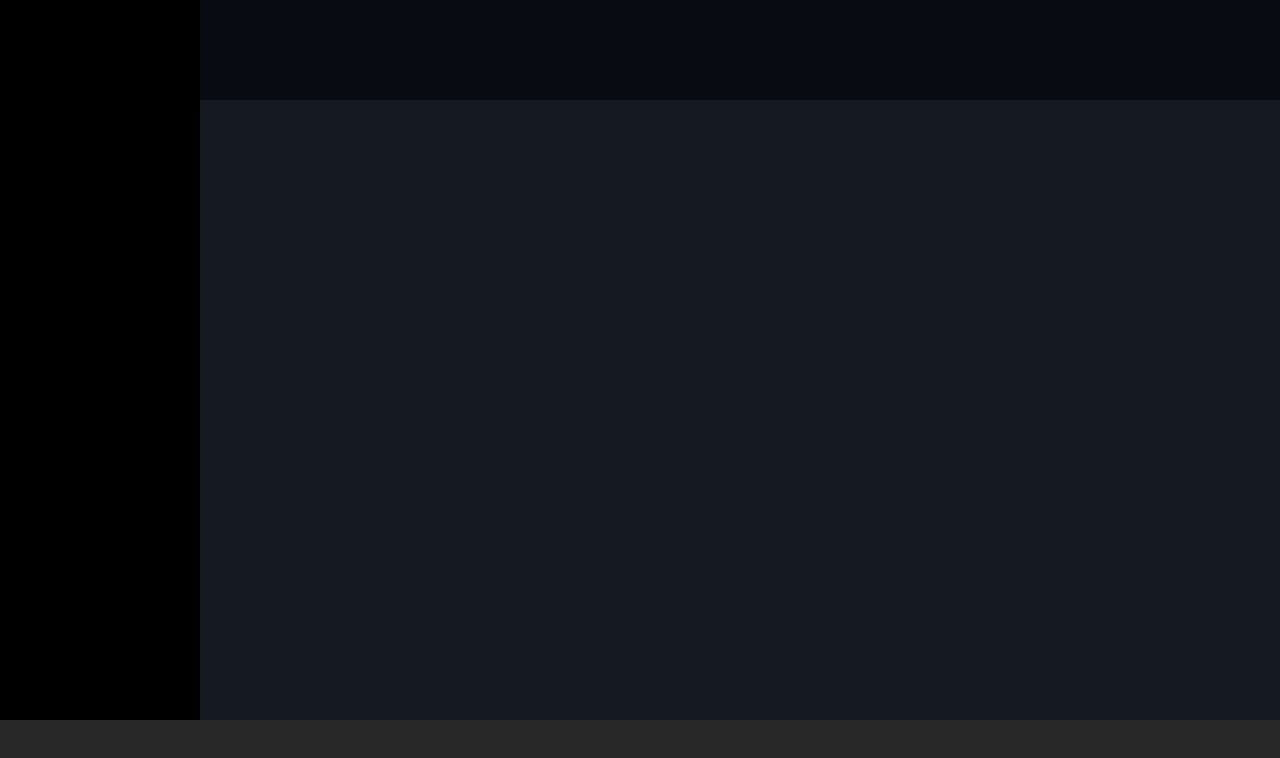
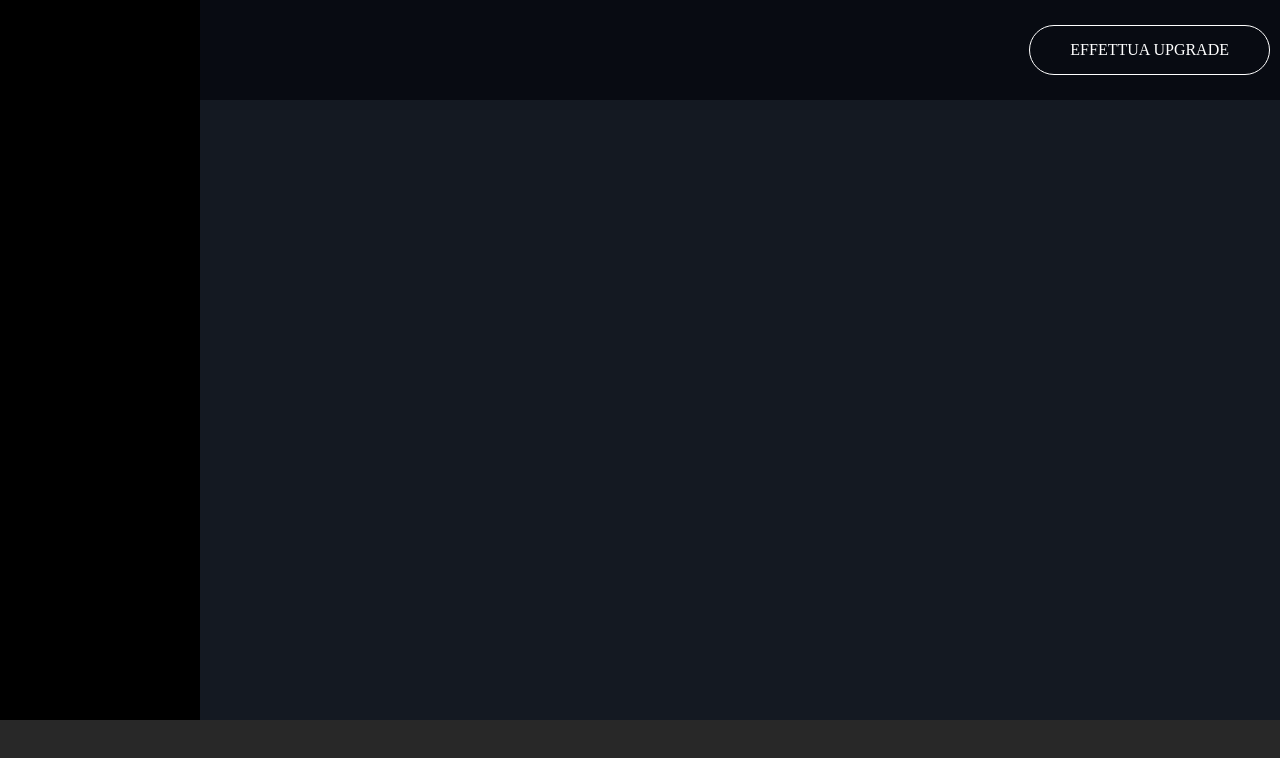
Before and after one commit to DemetrioPadre/html-css-spotifyweb, a plain HTML site: page index.html in a window 1280 px wide. Drawn offline with Linux system fonts and the light colour scheme.

Commit message:
add-main top button

```diff
--- a/css /style.css
+++ b/css /style.css
@@ -46,13 +46,21 @@ a {
 }
 
 /* MAIN */
-
-
 main {
     height: calc(100vh - 80px);
     width: 100%;
     display: flex;
 }
+
+/* NAV_BAR */
+
+#nav-bar {
+    width: 200px;
+    height: 100%;
+    background-color: #000000;
+}
+
+/* MAIN CONTENT */
 
 #main-content {
     width: calc(100% - 200px);
@@ -64,13 +72,22 @@ main {
     height: 100px;
     width: 100%;
     background-color: #080b12;
+    display: flex;
+
 }
 
-#nav-bar {
-    width: 200px;
-    height: 100%;
-    background-color: #000000;
+#main-top-link {
+    color: white;
+    border: 1px solid white;
+    border-radius: 30px;
+    padding: 15px 40px;
+    margin-right: 10px;
+
+
 }
+
+
+/* FOOTER */
 
 footer {
     height: 80px;
--- a/index.html
+++ b/index.html
@@ -6,15 +6,26 @@
     <meta name="viewport" content="width=device-width, initial-scale=1.0">
     <title>Document</title>
 
+    <!-- LINK CSS -->
 
     <link rel="stylesheet" href="./css /style.css">
 </head>
 
+<!-- STRUTTURA -->
+
+
 <body>
+    <!-- MAIN -->
     <main>
+        <!-- NAV BAR-->
         <div id="nav-bar"></div>
+
+        <!-- MAIN CONTENT -->
+
         <div id="main-content">
-            <div id="main-top"></div>
+            <div id="main-top">
+                <a href="#" id="main-top-link">EFFETTUA UPGRADE</a>
+            </div>
             <div id="main-center">
 
             </div>
@@ -23,6 +34,8 @@
 
     </main>
 
+    <!-- FOOTER -->
+
     <footer></footer>
 
 
```
